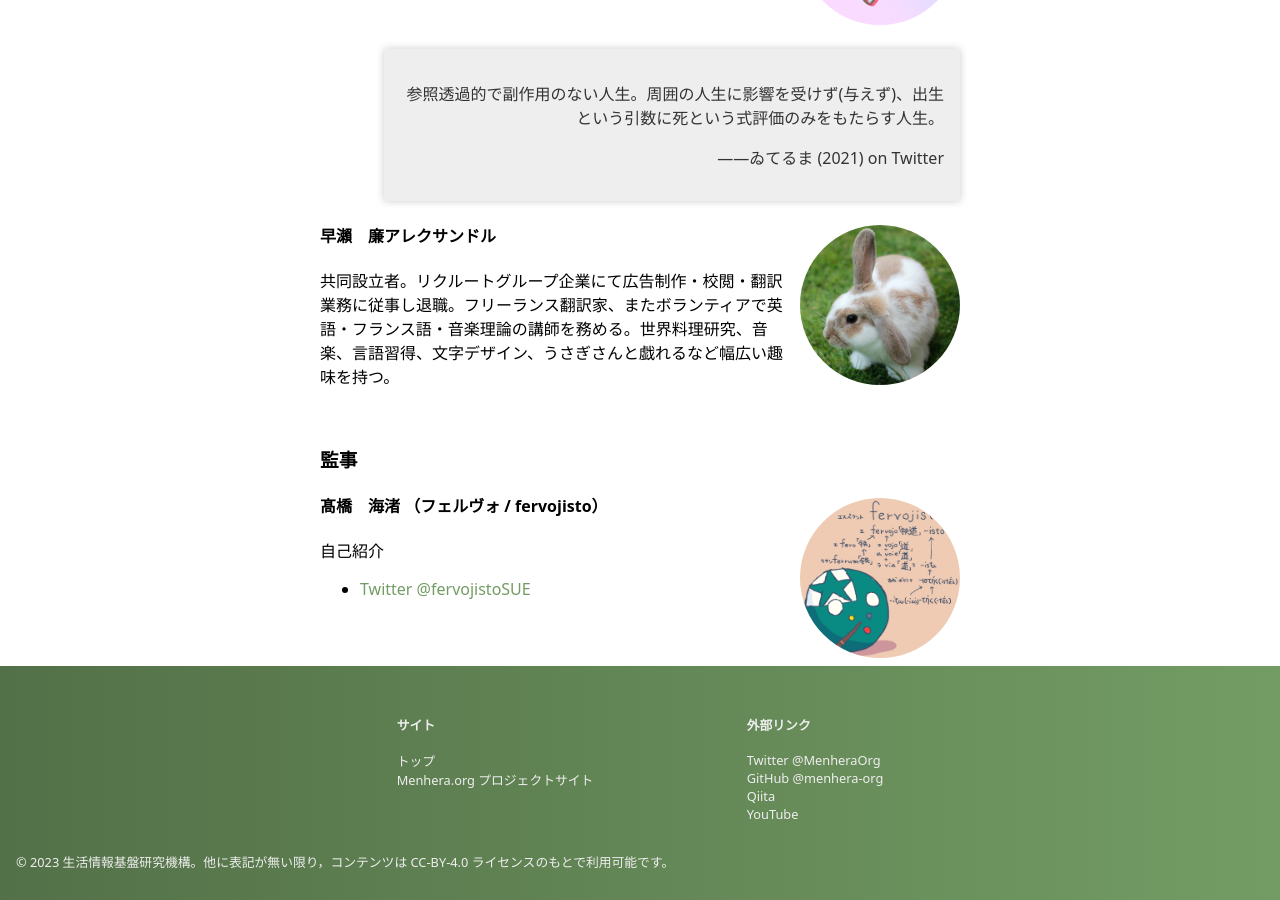
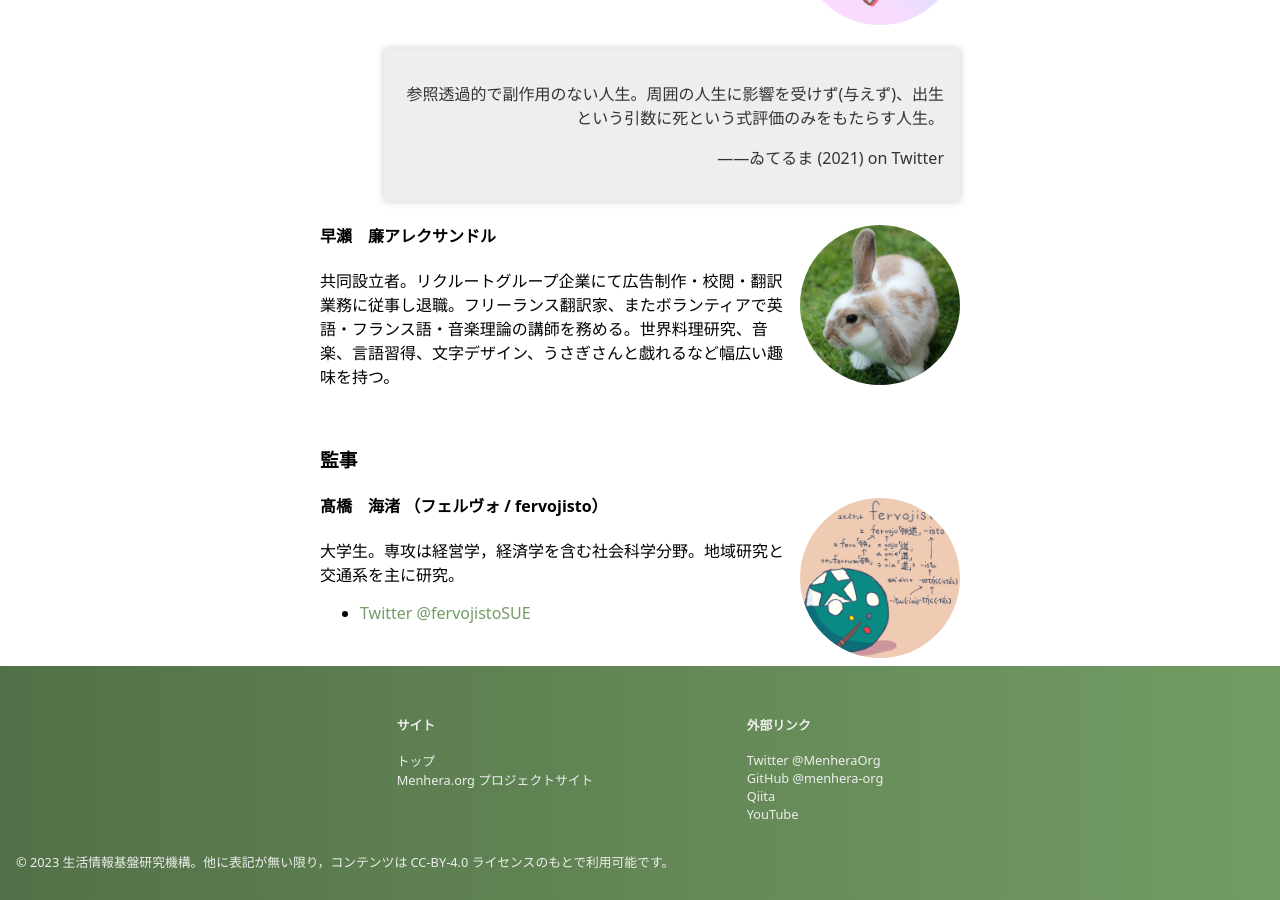
Before and after one commit to menhera-org/menhera.jp, a Jekyll site: the page built from about.html, in a window 1280 px wide and 900 px high, scrolled down 1641 px. Built offline with Jekyll 4.4.1, drawn with Linux system fonts in a browser that asks for light colours.

Commit message:
fervojisto

```diff
--- a/about.html
+++ b/about.html
@@ -61,7 +61,7 @@ description: "一般社団法人生活情報基盤研究機構（Menhera.org）
 <h3>監事</h3>
 <img class="profile-photo-float" src="{{ relBase }}/assets/img/fervojisto-2.jpg" alt="fervojisto">
 <h4>髙橋　海渚 （フェルヴォ / fervojisto）</h4>
-<p>自己紹介</p>
+<p>大学生。専攻は経営学，経済学を含む社会科学分野。地域研究と交通系を主に研究。</p>
 <ul>
     <li><a href="https://twitter.com/intent/user?user_id=929311640578695168">Twitter @fervojistoSUE</a></li>
 </ul>
```
